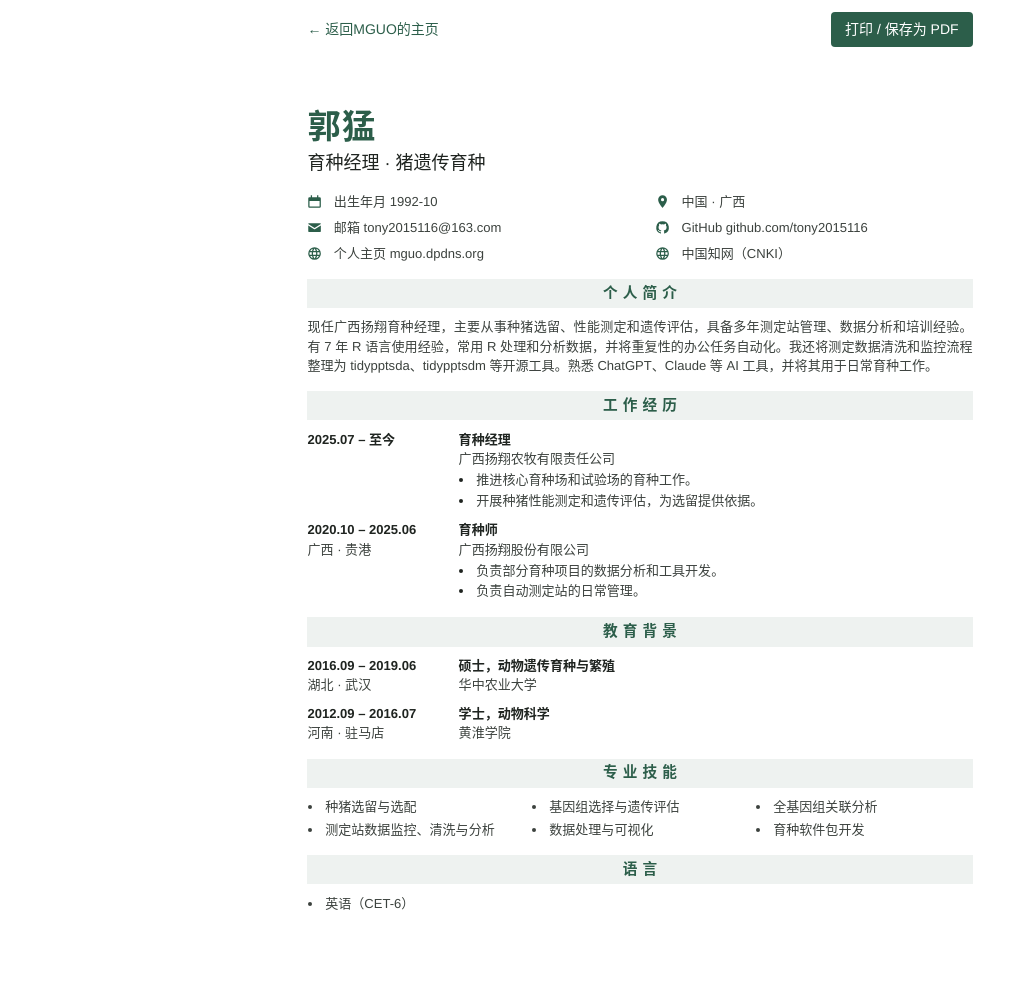
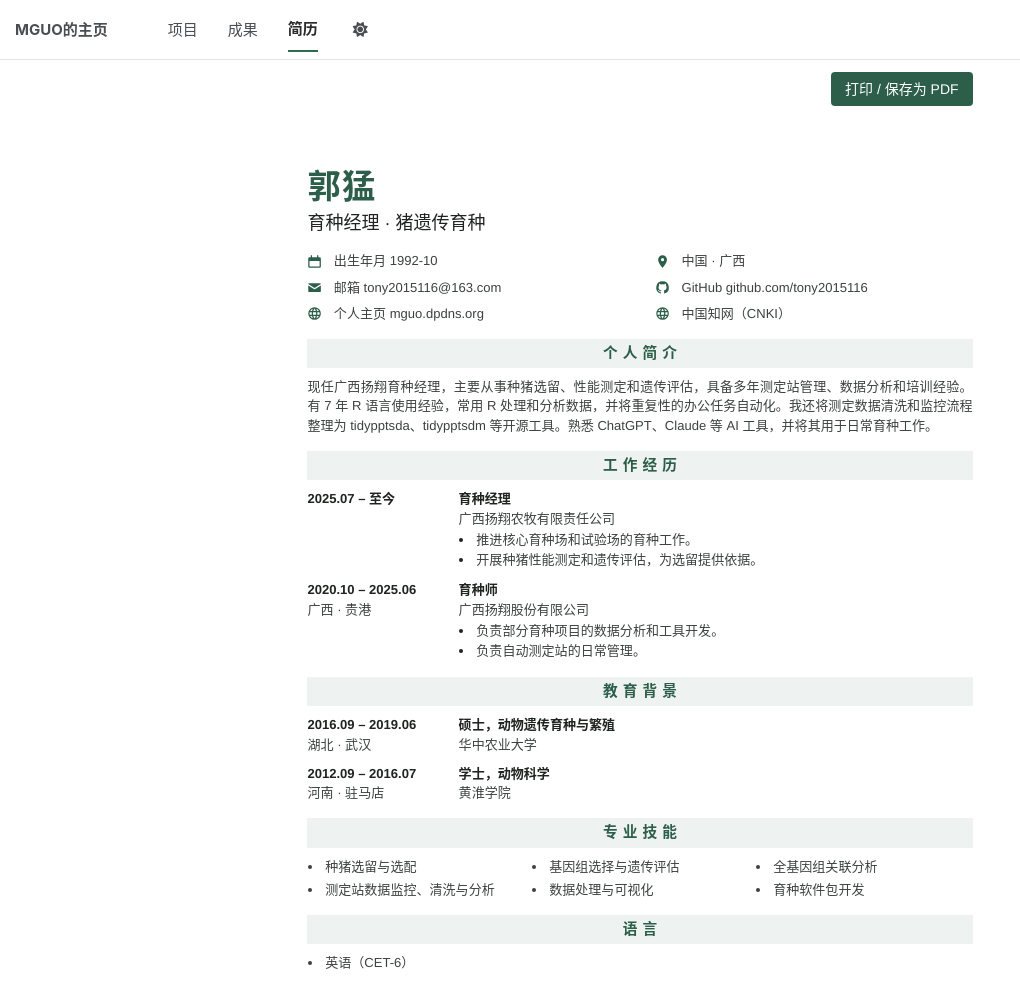
Before and after one commit to tony2015116/tony2015116.github.io, a Jekyll site: the page built from _pages/cv.html, in a window 1280 px wide and 1014 px high. Shown: the top 1008 px of the window, without its empty margins (0-1020 px from the left). Built offline with Jekyll 4.4.1, drawn with Linux system fonts in a browser that asks for light colours; a script bundle is joined from its source files by our own code.

Commit message:
为简历页添加全站导航和夜间模式

```diff
--- a/_pages/cv.html
+++ b/_pages/cv.html
@@ -5,18 +5,21 @@ title: "简历"
 sitemap: true
 ---
 {%- comment -%}
-  CV 页：独立的 A4 页面，可直接打印或“另存为 PDF”。
+  CV 页：屏幕上使用全站导航和主题，打印时使用独立的 A4 样式。
   文字内容在 _data/cv.yml 中编辑。
 {%- endcomment -%}
 {%- assign cv = site.data.cv -%}
 <!doctype html>
-<html lang="zh-CN">
+<html lang="zh-CN" class="no-js"{% if site.site_theme == "dark" %} data-theme="dark"{% endif %}>
 <head>
 <meta charset="utf-8">
 <meta name="viewport" content="width=device-width, initial-scale=1">
 <title>{{ cv.name }} - 简历</title>
 <meta name="description" content="{{ cv.name }}（Meng Guo）简历：广西扬翔育种经理，从事猪遗传育种与基因组选择，含工作经历、教育背景与专业技能。">
 <link rel="icon" type="image/svg+xml" href="{{ '/images/favicon.svg' | relative_url }}">
+<link rel="stylesheet" media="screen" href="{{ '/assets/css/main.css' | relative_url }}?v={{ site.time | date: '%s' }}">
+<link rel="stylesheet" media="screen" href="{{ '/assets/css/fontawesome.css' | relative_url }}">
+<script defer src="{{ '/assets/js/lib/jquery-3.7.1.min.js' | relative_url }}"></script>
 <style>
   :root {
     --green: #2c5e4a;
@@ -26,8 +29,10 @@ sitemap: true
     --muted: #6a716c;
   }
   * { box-sizing: border-box; }
-  html, body { margin: 0; padding: 0; }
   body {
+    display: block;
+    margin: 0;
+    padding: 54px 0 0;
     background: #fff;
     color: var(--ink);
     font-family: "Barlow", "Helvetica Neue", Arial, "PingFang SC", "Hiragino Sans GB",
@@ -37,22 +42,37 @@ sitemap: true
     -webkit-print-color-adjust: exact;
     print-color-adjust: exact;
   }
-  a { color: inherit; text-decoration: none; }
+  .sheet a { color: inherit; text-decoration: none; }
+  .sheet h1, .sheet h2 { font-family: inherit; }
+  .sheet h2 { line-height: inherit; }
+  .sheet li { margin-bottom: 0; }
 
   /* 屏幕上的工具栏（打印时隐藏） */
   .toolbar {
-    display: flex; justify-content: space-between; align-items: center;
+    display: flex; justify-content: flex-end; align-items: center;
     max-width: 210mm; margin: 0 auto; padding: 12px 17mm;
     font-size: 14px;
   }
-  .toolbar a { color: var(--green); }
-  .toolbar a:hover { text-decoration: underline; }
   .toolbar button {
     font: inherit; font-size: 14px; cursor: pointer;
     color: #fff; background: var(--green);
     border: 0; border-radius: 4px; padding: 7px 14px;
   }
   .toolbar button:hover { background: #234c3c; }
+
+  @media screen {
+    .masthead { font-size: 1rem; line-height: 1.85; }
+    html[data-theme="dark"] {
+      --green: var(--accent);
+      --bar: #27352f;
+      --ink: #e7e7e7;
+      --ink-2: #d3d5d4;
+      color-scheme: dark;
+    }
+    html[data-theme="dark"] body { background: var(--global-bg-color); }
+    html[data-theme="dark"] .toolbar button { color: #e5f5ec; background: #284638; }
+    html[data-theme="dark"] .toolbar button:hover { background: #335a46; }
+  }
 
   /* 屏幕上的简历正文 */
   .sheet {
@@ -127,15 +147,34 @@ sitemap: true
   /* 打印：A4 纸张和页边距由打印样式控制 */
   @page { size: A4; margin: 13mm 17mm 11mm; }
   @media print {
-    .toolbar { display: none; }
+    body { padding: 0 !important; }
+    .masthead, .toolbar { display: none; }
     .sheet { max-width: none; margin: 0; padding: 0; }
   }
 </style>
 </head>
 <body>
 
+{% include masthead.html %}
+<script>
+  document.documentElement.classList.replace("no-js", "js");
+  const cvNav = document.getElementById("site-nav");
+  cvNav.setAttribute("aria-label", "网站导航");
+  cvNav.querySelector(".selected a")?.setAttribute("aria-current", "page");
+  const cvThemeToggle = document.querySelector("#theme-toggle a");
+  cvThemeToggle.removeAttribute("aria-labelledby");
+  cvThemeToggle.setAttribute("aria-label", "切换亮色 / 夜间模式");
+  cvThemeToggle.tabIndex = 0;
+  cvThemeToggle.addEventListener("keydown", (event) => {
+    if (event.key === "Enter" || event.key === " ") {
+      event.preventDefault();
+      cvThemeToggle.click();
+    }
+  });
+</script>
+<script type="module" src="{{ '/assets/js/main.min.js' | relative_url }}"></script>
+
 <div class="toolbar">
-  <a href="{{ '/' | relative_url }}">← 返回{{ site.title }}</a>
   <button type="button" onclick="window.print()">打印 / 保存为 PDF</button>
 </div>
 
```
